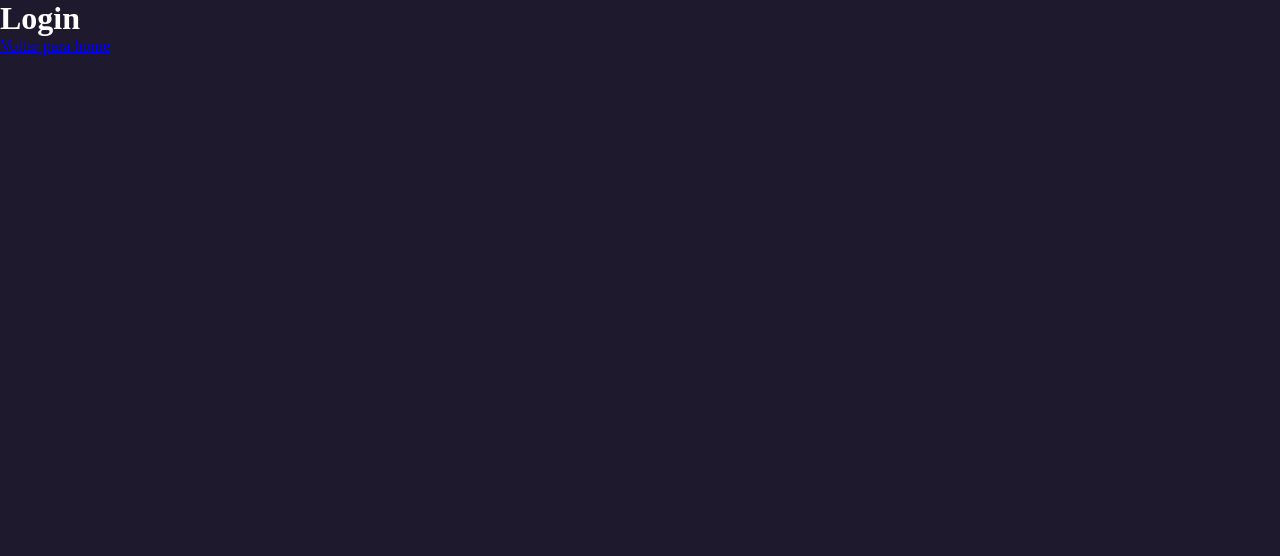
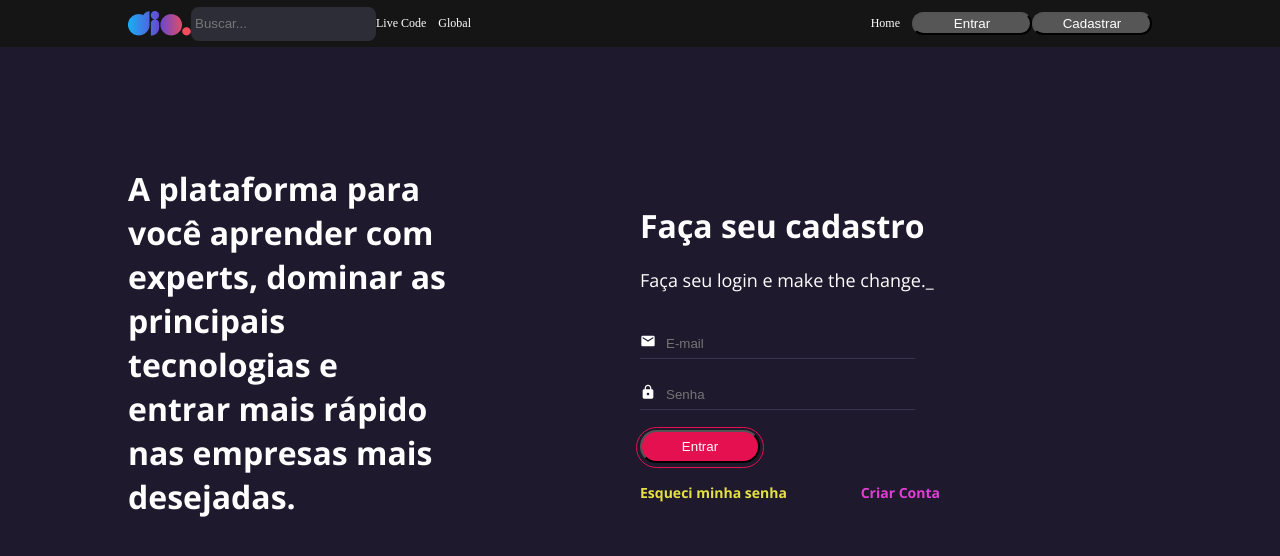
Before and after one commit to MyllenaRocha/CloneDoSiteDaDio, a React (Create React App) app: page /login in a window 1280 px wide. Shown: the top 556 px of the page. Built offline with nearby package versions, Linux system fonts and the light colour scheme.

Commit message:
:lipstick: Tela de login criada

```diff
--- a/package.json
+++ b/package.json
@@ -8,6 +8,7 @@
     "@testing-library/user-event": "^13.5.0",
     "react": "^18.2.0",
     "react-dom": "^18.2.0",
+    "react-icons": "^4.7.1",
     "react-router-dom": "^6.4.4",
     "react-scripts": "5.0.1",
     "styled-components": "^5.3.6",
--- /dev/null
+++ b/src/components/Input/index.jsx
@@ -0,0 +1,14 @@
+import React from 'react'
+
+import { IconContainer, InputContainer, InputText} from './styles';
+
+const Input = ({leftIcon, name, ...rest}) => {
+  return (
+    <InputContainer>
+        {leftIcon ? (<IconContainer>{leftIcon}</IconContainer>) : null}
+        <InputText {...rest}/>
+    </InputContainer>
+  )
+}
+
+export { Input };
--- /dev/null
+++ b/src/components/Input/styles.js
@@ -0,0 +1,24 @@
+import styled from "styled-components";
+
+export const InputContainer = styled.div`
+    width: 100%;
+    max-width:275px;
+    heigh: 300px;
+    border-bottom: 1px solid #383450;
+
+    display: flex;
+    align-items: center;
+    margin-bottom: 20px;
+`
+
+export const IconContainer = styled.div`
+    margin-right: 10px;
+`
+
+export const InputText = styled.input`
+    background-color: transparent;
+    color: #FFFFFF;
+    width: 100%;
+    border: 0;
+    height: 30px;
+`
--- a/src/pages/login/index.jsx
+++ b/src/pages/login/index.jsx
@@ -1,10 +1,38 @@
 
-import { Link } from 'react-router-dom';
+import {MdEmail, MdLock} from 'react-icons/md'
+
+import { Button } from "../../components/Button";
+import { Header } from "../../components/Header";
+import { Input } from "../../components/Input"
+
+import { Column, Container, CriarText, EsqueciText, Row, SubtitleLogin, Title, TitleLogin, Wrapper } from './styles';
 
 const Login = () => {
     return (<>
-        <h1>Login</h1>
-        <Link to="/">Voltar para home</Link>
+        <Header />
+        <Container>
+            <Column>
+                <Title>
+                    A plataforma para você aprender com experts, dominar as principais tecnologias
+                    e entrar mais rápido nas empresas mais desejadas.
+                </Title>
+            </Column>
+            <Column>
+                <Wrapper>
+                    <TitleLogin>Faça seu cadastro</TitleLogin>
+                    <SubtitleLogin>Faça seu login e make the change._</SubtitleLogin>
+                    <form>
+                        <Input placeholder="E-mail" leftIcon={<MdEmail />}/>
+                        <Input placeholder="Senha" type="password" leftIcon={<MdLock />}/>
+                        <Button title="Entrar"  variant="secondary" />
+                    </form>
+                    <Row>
+                        <EsqueciText>Esqueci minha senha</EsqueciText>
+                        <CriarText>Criar Conta</CriarText>
+                    </Row>
+                </Wrapper>
+            </Column>
+        </Container>
     </>)
 }
 export { Login }
--- /dev/null
+++ b/src/pages/login/styles.js
@@ -0,0 +1,71 @@
+import styled from "styled-components";
+
+export const Container = styled.main`
+    width = 100%;
+    max-width: 80%;
+    margin: 0 auto;
+    margin-top: 120px;
+
+    display: flex;
+    flex-direction: row;
+    justify-content: space-between;
+    align-items: center;
+`
+export const Wrapper = styled.div`
+   max-width:300px;
+`
+export const Column = styled.div`
+   flex: 1;
+`
+export const Row = styled.div`
+   display: flex;
+   flex-direction: row;
+   justify-content: space-between;
+   align-items: center;
+   margin-top: 20px;
+`
+export const Title = styled.h2`
+    font-family: 'Open Sans';
+    font-style: normal;
+    font-weight: 700;
+    font-size: 32px;
+    width: 320px;
+    margin-bottom: 20px;
+    line-height: 44px;
+
+    color: #FFFFFF;
+ `
+ export const TitleLogin = styled.p`
+    font-family: 'Open Sans';
+    font-style: normal;
+    font-weight: 700;
+    font-size: 32px;
+    margin-bottom: 20px;
+    line-height: 44px;
+ `
+ export const SubtitleLogin = styled.p`
+    font-family: 'Open Sans';
+    font-style: normal;
+    font-weight: 400;
+    font-size: 18px;
+    margin-bottom: 35px;
+    line-height: 25px;
+ `
+ export const EsqueciText = styled.p`
+ font-family: 'Open Sans';
+ font-style: normal;
+ font-weight: 700;
+ font-size: 14px;
+ line-height: 19px;
+
+ color: #E5E044;
+`
+export const CriarText = styled.p`
+font-family: 'Open Sans';
+font-style: normal;
+font-weight: 700;
+font-size: 14px;
+line-height: 19px;
+
+color: #E23DD7;
+`
```
Also changed, not shown: 2 other files (tests, documents, lock files or other folders).
